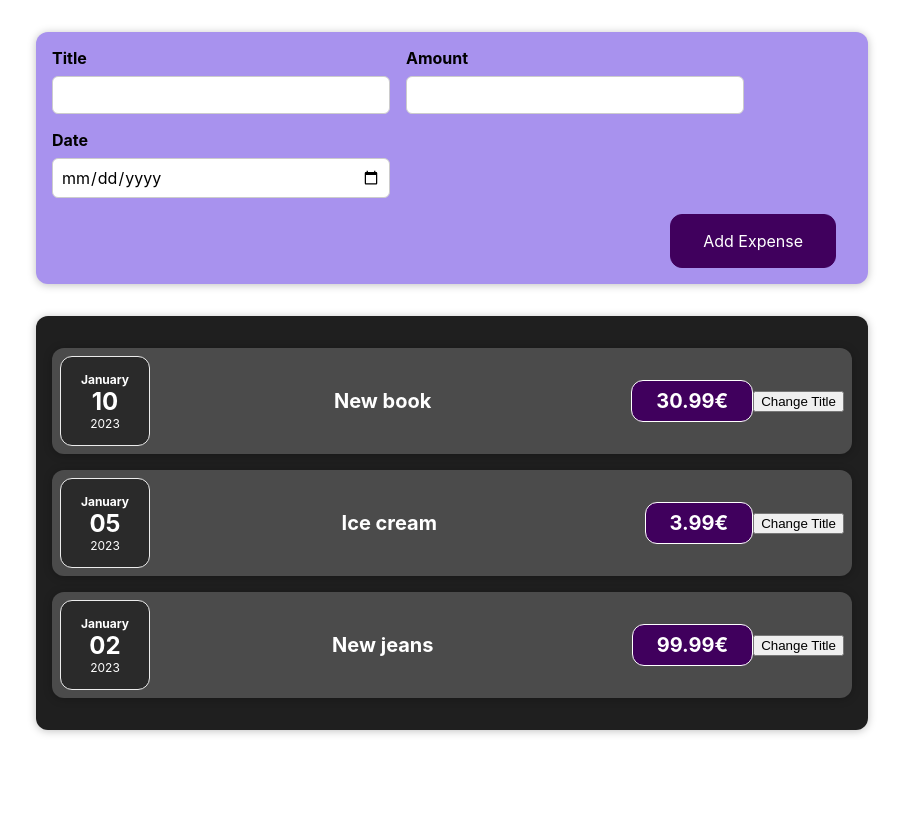
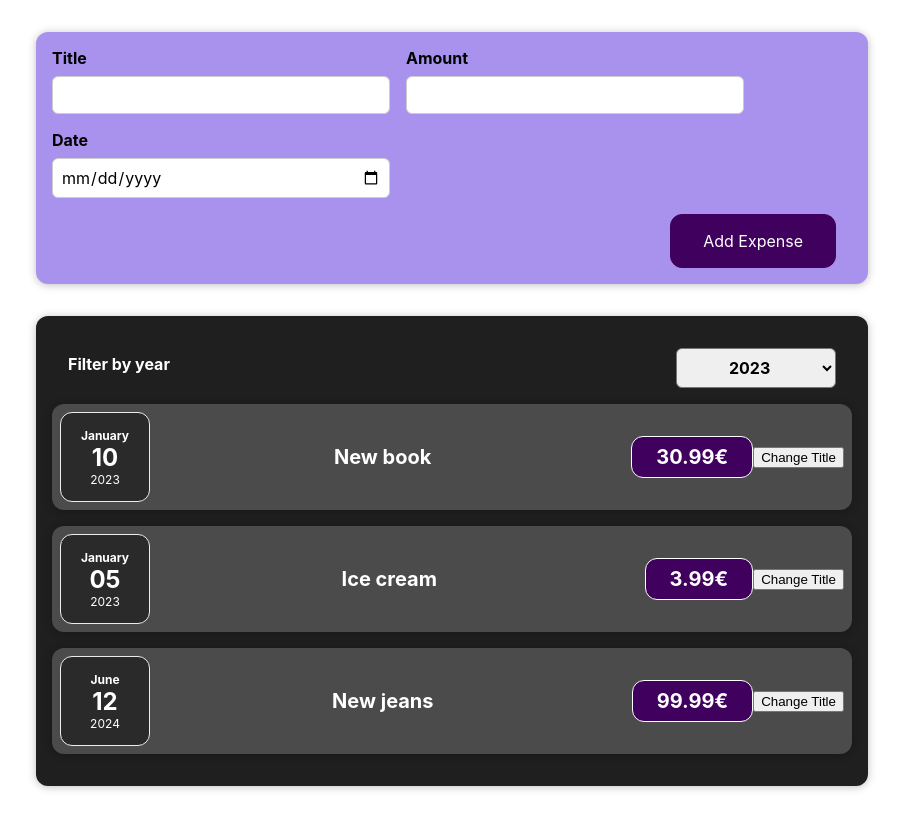
Before and after one commit to MarkusSavotskin/expenses, a React (Create React App) app: page / in a window 1280 px wide. Shown: the whole page, without its empty margins (188-1091 px from the left). Built offline with nearby package versions, Linux system fonts and the light colour scheme.

Commit message:
Added year filter drop-down to expenses and styled it

```diff
--- a/src/App.js
+++ b/src/App.js
@@ -17,7 +17,7 @@
             price: 3.99
         },
         {
-            date: new Date(2023, 0, 2),
+            date: new Date(2024, 5, 12),
             title: 'New jeans',
             price: 99.99
         }
--- a/src/components/Expenses/Expenses.js
+++ b/src/components/Expenses/Expenses.js
@@ -1,10 +1,12 @@
 import './Expenses.css'
 import ExpenseItem from "./ExpenseItem";
 import Card from '../UI/Card'
+import ExpensesFilter from "./ExpensesFilter";
 
 const Expenses = (props) => {
     return (
         <Card className='expenses'>
+            <ExpensesFilter></ExpensesFilter>
             <ExpenseItem expenseData={props.data[0]}></ExpenseItem>
             <ExpenseItem expenseData={props.data[1]}></ExpenseItem>
             <ExpenseItem expenseData={props.data[2]}></ExpenseItem>
--- /dev/null
+++ b/src/components/Expenses/ExpensesFilter.css
@@ -0,0 +1,24 @@
+.expenses-filter {
+    color: white;
+    padding: 0 1rem;
+}
+
+.expenses-filter__control {
+    display: flex;
+    width: 100%;
+    align-items: center;
+    justify-content: space-between;
+    margin: 1rem 0;
+}
+
+.expenses-filter label {
+    font-weight: bold;
+    margin-bottom: 0.5rem;
+}
+
+.expenses-filter select {
+    font: inherit;
+    padding: 0.5rem 3rem;
+    font-weight: bold;
+    border-radius: 6px;
+}
--- /dev/null
+++ b/src/components/Expenses/ExpensesFilter.js
@@ -0,0 +1,20 @@
+import React from 'react';
+
+import './ExpensesFilter.css';
+
+const ExpensesFilter = () => {
+    return (
+        <div className='expenses-filter'>
+            <div className='expenses-filter__control'>
+                <label>Filter by year</label>
+                <select>
+                    <option value='2023'>2023</option>
+                    <option value='2024'>2024</option>
+                    <option value='2025'>2025</option>
+                </select>
+            </div>
+        </div>
+    );
+};
+
+export default ExpensesFilter;
```
